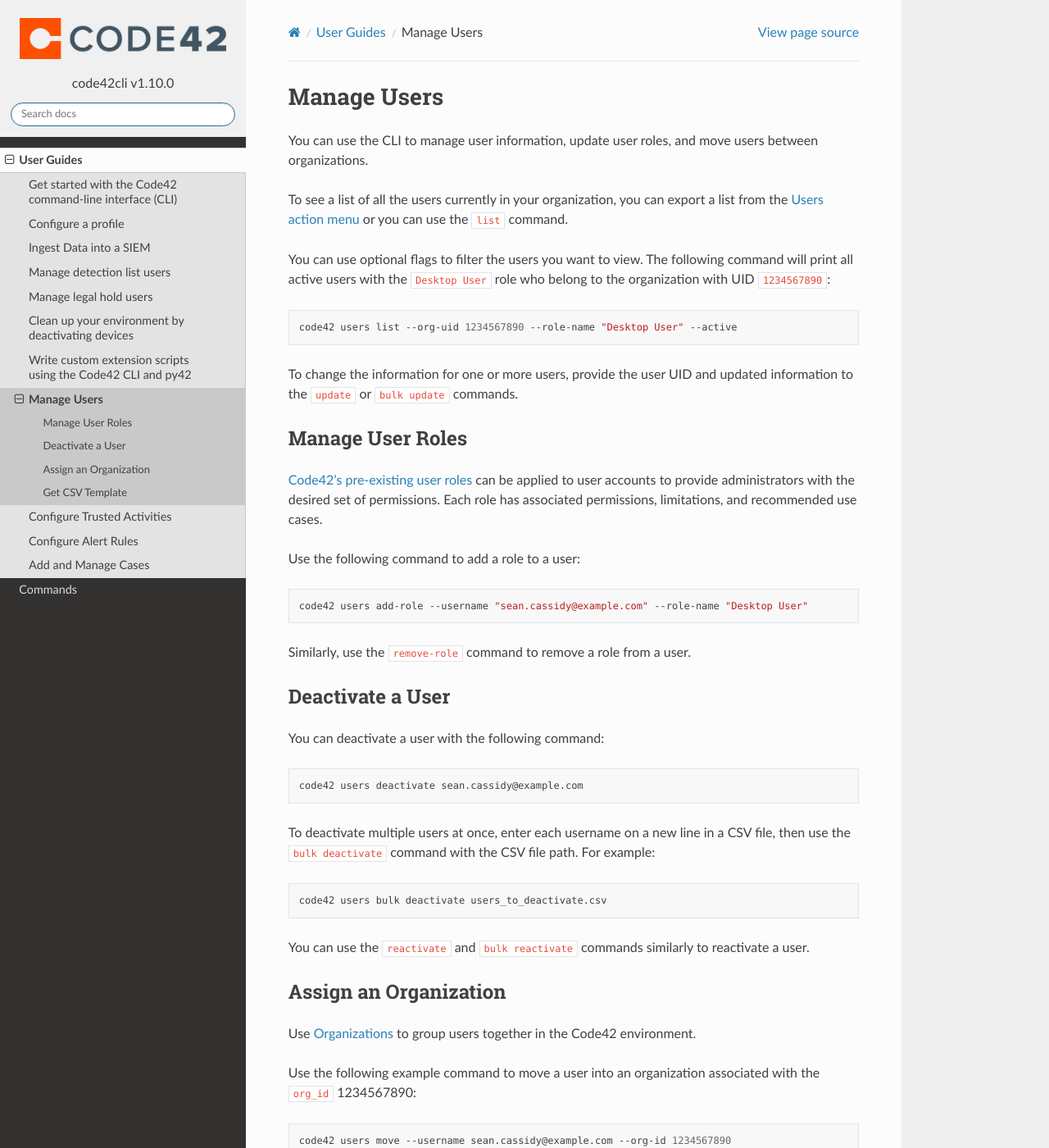
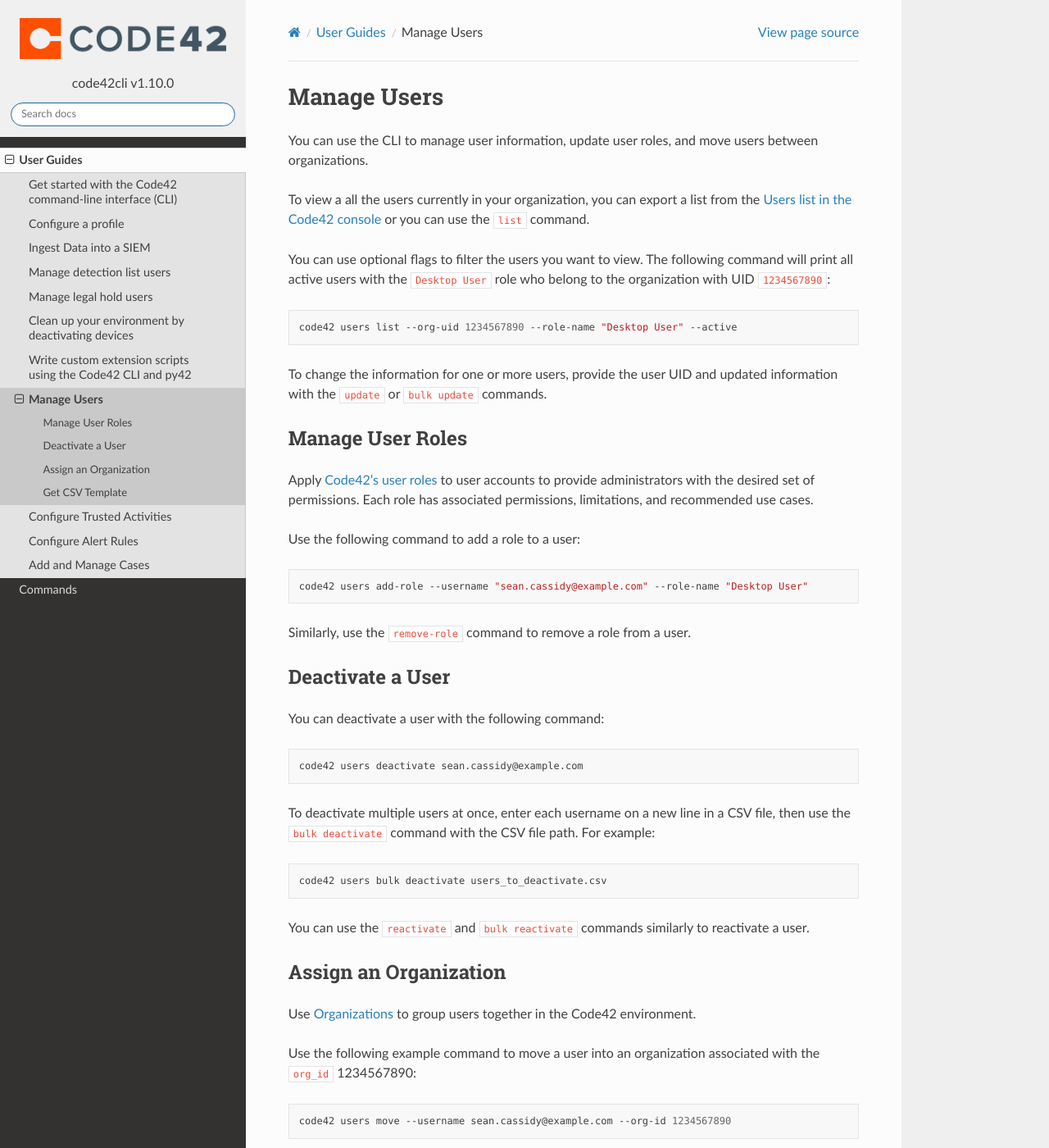
Before and after one commit to code42/code42cli, a Sphinx documentation site: the page built from docs/userguides/users.md, in a window 1280 px wide and 1400 px high. Shown: the whole window at 82% size. Built offline with Sphinx 7.4.7 and the Read the Docs theme 2.0.0, drawn with Linux system fonts in a browser that asks for light colours; the version number is read from the project's files by our own code; some of the changed text lies outside the part shown.

Commit message:
Update users.md
Updates to phrasing for clarity, brevity, and style.

````diff
--- a/docs/userguides/users.md
+++ b/docs/userguides/users.md
@@ -2,18 +2,18 @@
 
 You can use the CLI to manage user information, update user roles, and move users between organizations.
 
-To see a list of all the users currently in your organization, you can export a list from the [Users action menu](https://support.code42.com/Administrator/Cloud/Code42_console_reference/Users_reference#Action_menu) or you can use the `list` command.
+To view a all the users currently in your organization, you can export a list from the [Users list in the Code42 console](https://support.code42.com/Administrator/Cloud/Code42_console_reference/Users_reference) or you can use the `list` command.
 
 You can use optional flags to filter the users you want to view. The following command will print all active users with the `Desktop User` role who belong to the organization with UID `1234567890`:
 ```bash
 code42 users list --org-uid 1234567890 --role-name "Desktop User" --active
 ```
 
-To change the information for one or more users, provide the user UID and updated information to the `update` or `bulk update` commands.
+To change the information for one or more users, provide the user UID and updated information with the `update` or `bulk update` commands.
 
 ## Manage User Roles
 
-[Code42's pre-existing user roles](https://support.code42.com/Administrator/6/Monitoring_and_managing/Roles_resources/Roles_reference#Standard_roles) can be applied to user accounts to provide administrators with the desired set of permissions.  Each role has associated permissions, limitations, and recommended use cases.
+Apply [Code42's user roles](https://support.code42.com/Administrator/Cloud/Monitoring_and_managing/Roles_resources/Roles_reference#Standard_roles) to user accounts to provide administrators with the desired set of permissions.  Each role has associated permissions, limitations, and recommended use cases.
 
 Use the following command to add a role to a user:
 ```bash
@@ -52,12 +52,12 @@
 
 ## Get CSV Template
 
-The following command will generate a CSV template to either update users' data, or move users between organizations.  The csv file will be saved to the current working directory.
+The following command generates a CSV template to either update users' data, or move users between organizations.  The csv file is saved to the current working directory.
 ```bash
 code42 trusted-activities bulk generate-template [update|move]
 ```
 
-You can then fill out and use each of the CSV templates with their respective bulk commands.
+Once generated, fill out and use each of the CSV templates with their respective bulk commands.
 ```bash
 code42 trusted-activities bulk [update|move|reactivate|deactivate] bulk-command.csv
 ```
````
